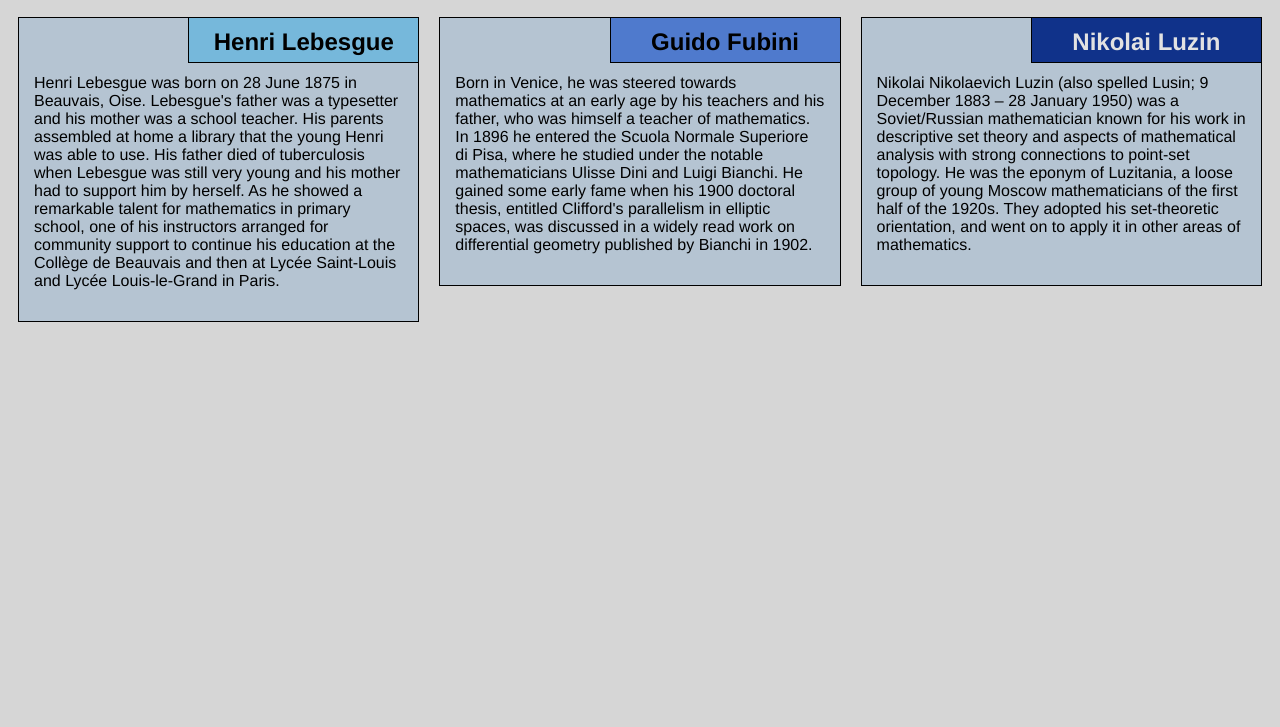
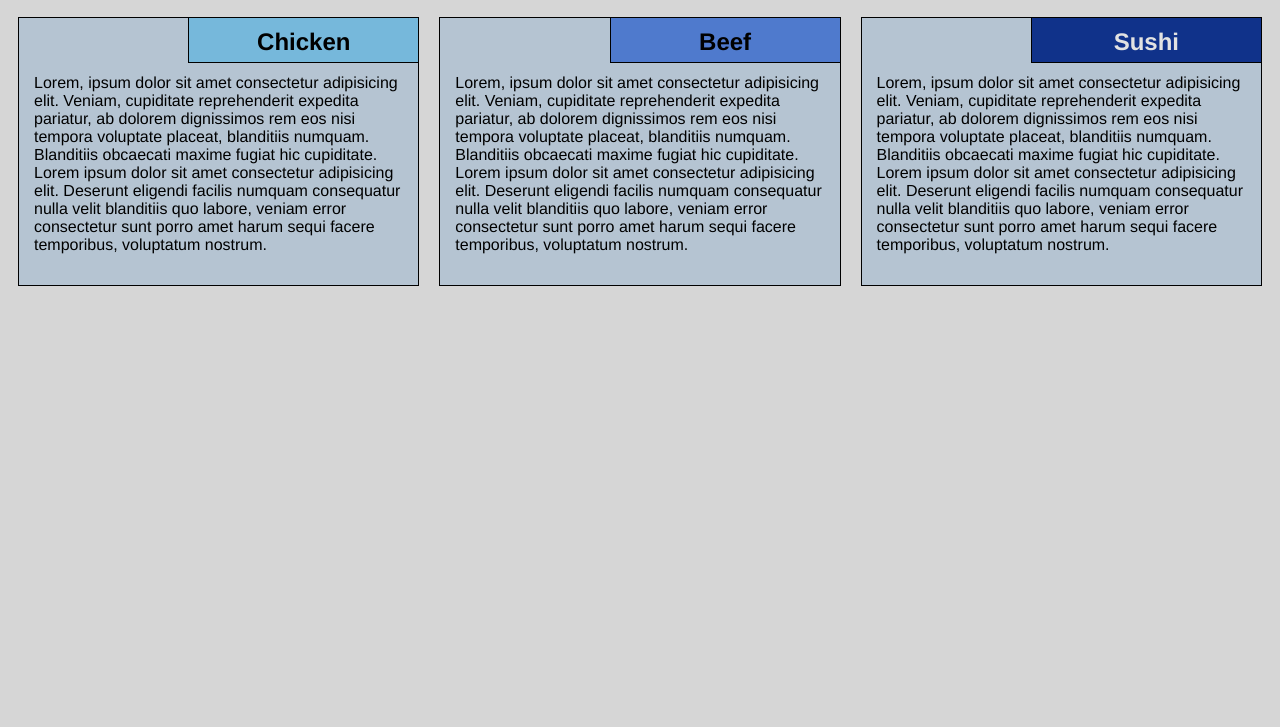
Before and after one commit to mrarzimanli/coursera-html-css-and-javascript-for-web-developers, a plain HTML site: page module2/index.html in a window 1280 px wide. Shown: the part 73-800 px from the top of the page. Drawn offline with Linux system fonts and the light colour scheme.

Commit message:
Some small changes

```diff
--- a/module2/index.html
+++ b/module2/index.html
@@ -8,50 +8,50 @@
   </head>
 
   <body>
-    <h1>Notable Mathematicians</h1>
+    <h1>Our Menu</h1>
     <div class="row">
       <div class="col-lg-4 col-md-6 col-sm-12">
         <section class="lebesgue">
-          <h2>Henri Lebesgue</h2>
+          <h2>Chicken</h2>
           <p>
-            Henri Lebesgue was born on 28 June 1875 in Beauvais, Oise.
-            Lebesgue's father was a typesetter and his mother was a school
-            teacher. His parents assembled at home a library that the young
-            Henri was able to use. His father died of tuberculosis when Lebesgue
-            was still very young and his mother had to support him by herself.
-            As he showed a remarkable talent for mathematics in primary school,
-            one of his instructors arranged for community support to continue
-            his education at the Collège de Beauvais and then at Lycée
-            Saint-Louis and Lycée Louis-le-Grand in Paris.
+            Lorem, ipsum dolor sit amet consectetur adipisicing elit. Veniam,
+            cupiditate reprehenderit expedita pariatur, ab dolorem dignissimos
+            rem eos nisi tempora voluptate placeat, blanditiis numquam.
+            Blanditiis obcaecati maxime fugiat hic cupiditate. Lorem ipsum dolor
+            sit amet consectetur adipisicing elit. Deserunt eligendi facilis
+            numquam consequatur nulla velit blanditiis quo labore, veniam error
+            consectetur sunt porro amet harum sequi facere temporibus,
+            voluptatum nostrum.
           </p>
         </section>
       </div>
       <div class="col-lg-4 col-md-6 col-sm-12">
         <section class="fubini">
-          <h2>Guido Fubini</h2>
+          <h2>Beef</h2>
           <p>
-            Born in Venice, he was steered towards mathematics at an early age
-            by his teachers and his father, who was himself a teacher of
-            mathematics. In 1896 he entered the Scuola Normale Superiore di
-            Pisa, where he studied under the notable mathematicians Ulisse Dini
-            and Luigi Bianchi. He gained some early fame when his 1900 doctoral
-            thesis, entitled Clifford's parallelism in elliptic spaces, was
-            discussed in a widely read work on differential geometry published
-            by Bianchi in 1902.
+            Lorem, ipsum dolor sit amet consectetur adipisicing elit. Veniam,
+            cupiditate reprehenderit expedita pariatur, ab dolorem dignissimos
+            rem eos nisi tempora voluptate placeat, blanditiis numquam.
+            Blanditiis obcaecati maxime fugiat hic cupiditate. Lorem ipsum dolor
+            sit amet consectetur adipisicing elit. Deserunt eligendi facilis
+            numquam consequatur nulla velit blanditiis quo labore, veniam error
+            consectetur sunt porro amet harum sequi facere temporibus,
+            voluptatum nostrum.
           </p>
         </section>
       </div>
       <div class="col-lg-4 col-md-12 col-sm-12">
         <section class="luzin">
-          <h2>Nikolai Luzin</h2>
+          <h2>Sushi</h2>
           <p>
-            Nikolai Nikolaevich Luzin (also spelled Lusin; 9 December 1883 – 28
-            January 1950) was a Soviet/Russian mathematician known for his work
-            in descriptive set theory and aspects of mathematical analysis with
-            strong connections to point-set topology. He was the eponym of
-            Luzitania, a loose group of young Moscow mathematicians of the first
-            half of the 1920s. They adopted his set-theoretic orientation, and
-            went on to apply it in other areas of mathematics.
+            Lorem, ipsum dolor sit amet consectetur adipisicing elit. Veniam,
+            cupiditate reprehenderit expedita pariatur, ab dolorem dignissimos
+            rem eos nisi tempora voluptate placeat, blanditiis numquam.
+            Blanditiis obcaecati maxime fugiat hic cupiditate. Lorem ipsum dolor
+            sit amet consectetur adipisicing elit. Deserunt eligendi facilis
+            numquam consequatur nulla velit blanditiis quo labore, veniam error
+            consectetur sunt porro amet harum sequi facere temporibus,
+            voluptatum nostrum.
           </p>
         </section>
       </div>
```
